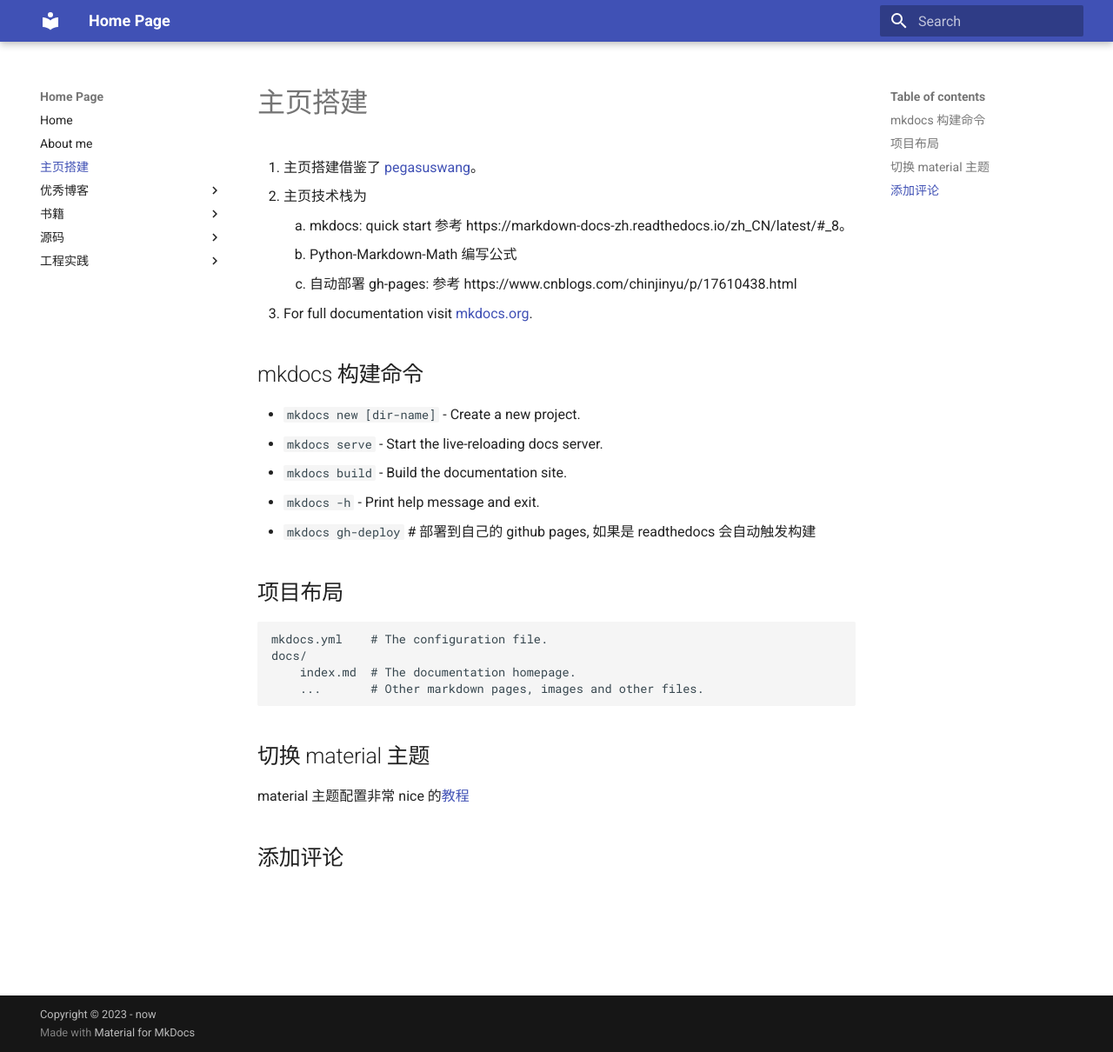
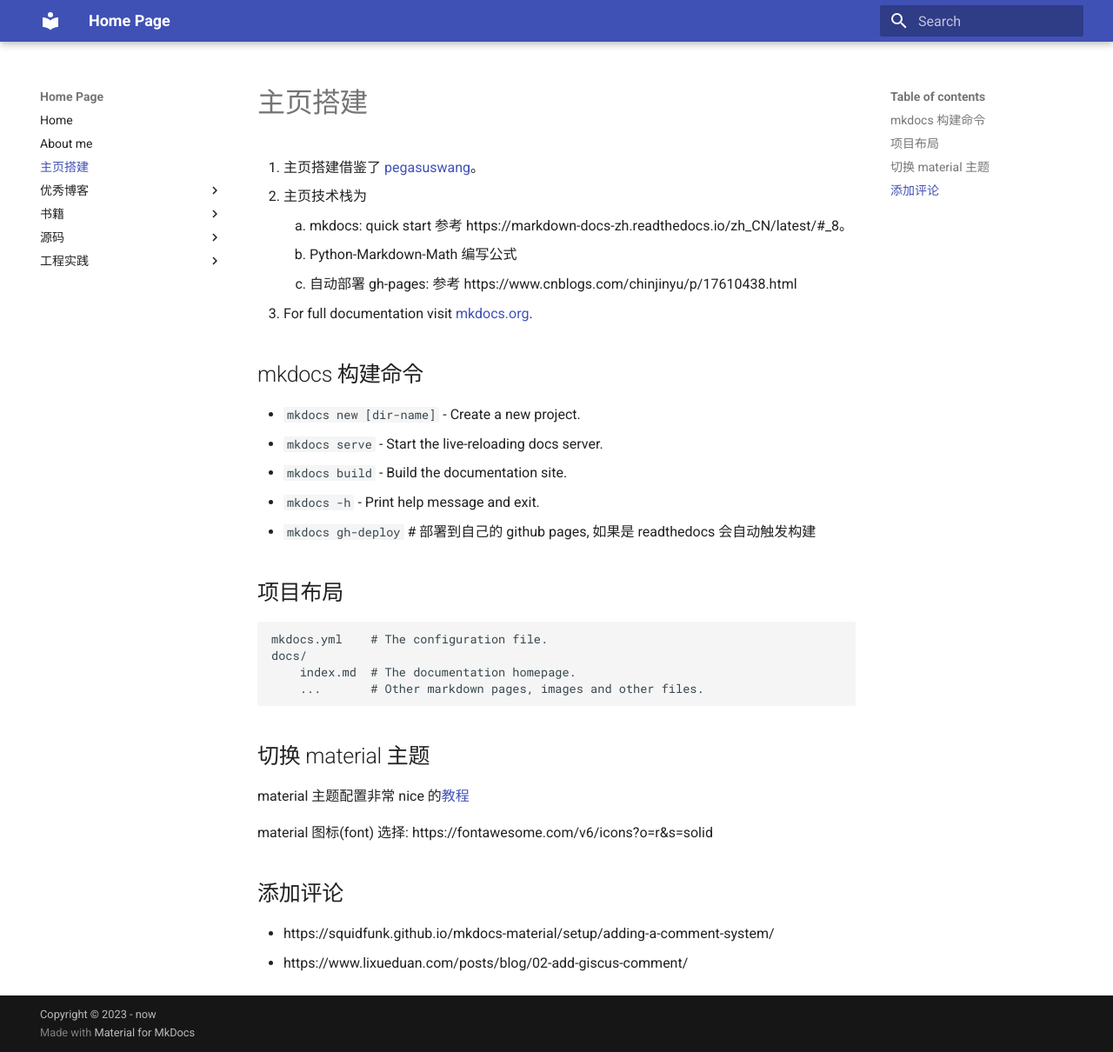
Before and after one commit to HannanKan/homepage, an MkDocs documentation site: the page built from docs/homepage_build.md, in a window 1280 px wide and 1210 px high. Shown: the whole window at 87% size. Built offline with MkDocs 1.6.1 and Material for MkDocs 9.7.7, drawn with Linux system fonts in a browser that asks for light colours.

Commit message:
主页搭建教程

```diff
--- a/docs/homepage_build.md
+++ b/docs/homepage_build.md
@@ -24,4 +24,8 @@
 ## 切换 material 主题
 material 主题配置非常 nice 的[教程](https://shafish.cn/blog/mkdocs/#7-metadata%E8%AE%BE%E7%BD%AE)
 
+material 图标(font) 选择: https://fontawesome.com/v6/icons?o=r&s=solid
+
 ## 添加评论
+* https://squidfunk.github.io/mkdocs-material/setup/adding-a-comment-system/
+* https://www.lixueduan.com/posts/blog/02-add-giscus-comment/
```
